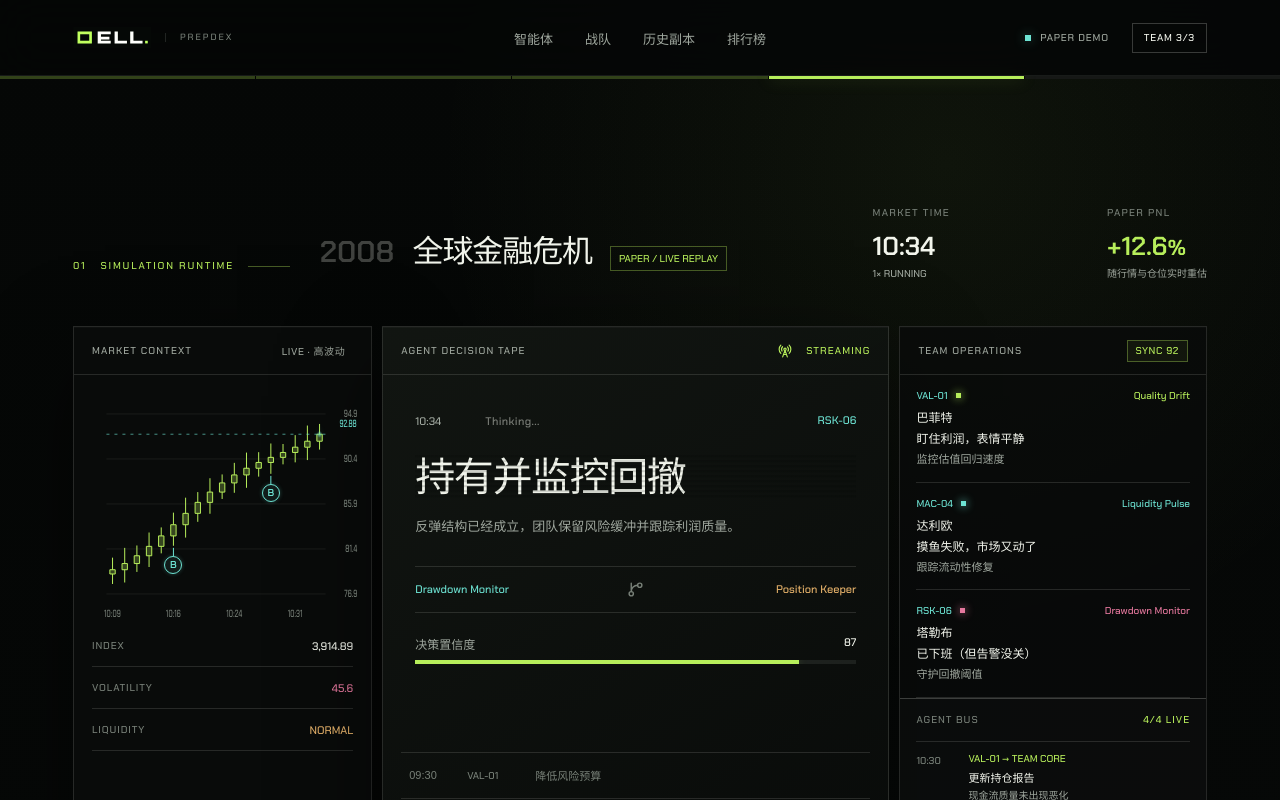
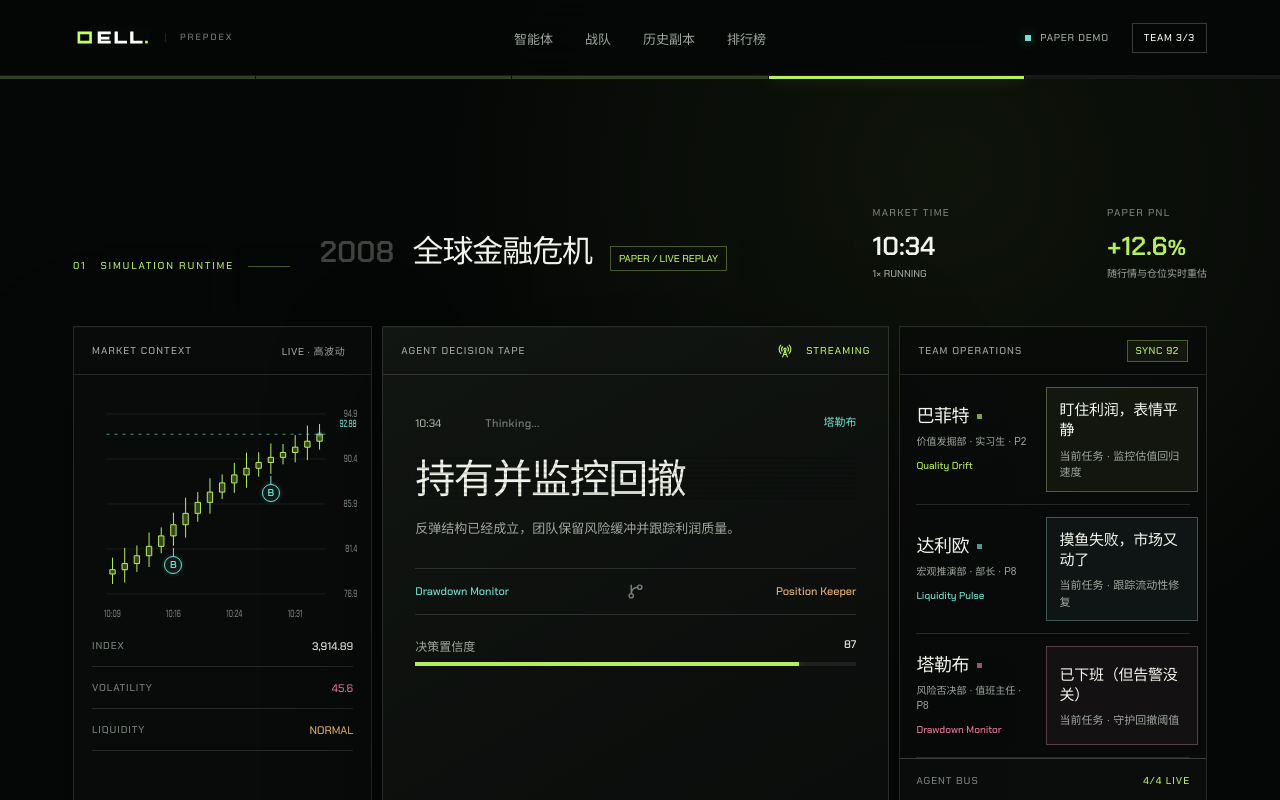
Before and after one commit to qellbot-lab/DEX_UI, a React (Vite) app in the folder versions/v2/prototype/: page /runtime in a window 1280 px wide. Shown: the top 800 px of the page. Built offline with nearby package versions, Linux system fonts and the light colour scheme.

Commit message:
feat: give agents organizational identities

```diff
--- a/versions/v2/prototype/src/components/UI.jsx
+++ b/versions/v2/prototype/src/components/UI.jsx
@@ -4,6 +4,7 @@ import { ArrowRight, Check, Minus, Plus } from 'lucide-react'
 import { motion } from 'motion/react'
 import * as Tooltip from '@radix-ui/react-tooltip'
 import { useDemo } from '../state.jsx'
+import { agentOrganizationLine } from '../data.js'
 
 export function Reveal({ children, className = '', delay = 0 }) {
   return (
@@ -113,7 +114,7 @@ export function AgentPlate({ agent, selected = false, interactive = false, size
         if (event.key === 'Enter' || event.key === ' ') { event.preventDefault(); onSelect?.() }
       } : undefined}
     >
-      <div className="plate-register"><span>{agent.code}</span><span>{agent.role}</span></div>
+      <div className="plate-register"><span>{agentOrganizationLine(agent)}</span><span>{agent.role}策略</span></div>
       <div className="plate-name"><h3>{agent.name}</h3><p>{agent.latin}</p></div>
       <div className="plate-thesis">{agent.thesis}</div>
       <div className="plate-metrics">
--- a/versions/v2/prototype/src/data.js
+++ b/versions/v2/prototype/src/data.js
@@ -1,53 +1,64 @@
 export const agents = [
   {
     id: 'buffett', code: 'VAL-01', name: '巴菲特', latin: 'WARREN BUFFETT', role: '价值',
+    department: '价值发掘部', position: '实习生', grade: 'P2',
     thesis: '以现金流质量与安全边际约束买入价格。', return: 18.4, risk: 28, winRate: 67,
     color: 'acid', factors: ['现金流质量', '护城河', '安全边际'],
     fit: ['估值修复', '震荡慢牛', '高质量资产'], avoid: ['纯情绪行情', '无盈利成长'],
   },
   {
     id: 'wood', code: 'NAR-02', name: '木头姐', latin: 'CATHIE WOOD', role: '叙事',
+    department: '未来叙事部', position: '首席布道员', grade: 'P7',
     thesis: '识别技术扩散、资本开支与预期重估的共振。', return: 31.2, risk: 74, winRate: 52,
     color: 'cyan', factors: ['技术扩散', '叙事强度', '资金斜率'],
     fit: ['创新周期', '流动性扩张', '主题突破'], avoid: ['流动性收缩', '高利率'],
   },
   {
     id: 'livermore', code: 'MOM-03', name: '利弗莫尔', latin: 'JESSE LIVERMORE', role: '动量',
+    department: '动量捕捉部', position: '组长', grade: 'P7',
     thesis: '顺势跟随价格结构，只在确认后的加速段出手。', return: 25.7, risk: 61, winRate: 58,
     color: 'ember', factors: ['趋势强度', '突破确认', '止损纪律'],
     fit: ['趋势行情', '波动扩张', '危机反弹'], avoid: ['低波横盘', '假突破'],
   },
   {
     id: 'dalio', code: 'MAC-04', name: '达利欧', latin: 'RAY DALIO', role: '宏观',
+    department: '宏观推演部', position: '部长', grade: 'P8',
     thesis: '从增长、通胀、流动性与政策组合判断大类资产。', return: 14.8, risk: 35, winRate: 63,
     color: 'cyan', factors: ['增长周期', '通胀路径', '流动性'],
     fit: ['政策拐点', '全球轮动', '危机对冲'], avoid: ['单一题材', '微盘行情'],
   },
   {
     id: 'lynch', code: 'GRW-05', name: '彼得·林奇', latin: 'PETER LYNCH', role: '成长',
+    department: '成长侦察部', position: '资深研究员', grade: 'P6',
     thesis: '在可理解的业务里寻找盈利增速与估值错配。', return: 21.9, risk: 46, winRate: 61,
     color: 'acid', factors: ['盈利加速', '估值错配', '业务质量'],
     fit: ['盈利上修', '消费复苏', '中盘成长'], avoid: ['盈利下修', '叙事泡沫'],
   },
   {
     id: 'taleb', code: 'RSK-06', name: '塔勒布', latin: 'NASSIM TALEB', role: '风险',
+    department: '风险否决部', position: '值班主任', grade: 'P8',
     thesis: '用凸性与尾部风险预算保护战队的生存能力。', return: 9.6, risk: 18, winRate: 71,
     color: 'rose', factors: ['尾部风险', '凸性保护', '脆弱性'],
     fit: ['极端波动', '相关性突变', '危机'], avoid: ['持续低波', '单边慢牛'],
   },
   {
     id: 'soros', code: 'REF-07', name: '索罗斯', latin: 'GEORGE SOROS', role: '反身性',
+    department: '反身性实验部', position: '策略合伙人', grade: 'P9',
     thesis: '跟踪价格、叙事与参与者行为之间的反馈回路。', return: 27.4, risk: 68, winRate: 55,
     color: 'ember', factors: ['拥挤度', '反馈回路', '催化剂'],
     fit: ['宏观错位', '政策转向', '拥挤交易'], avoid: ['无催化价值', '封闭市场'],
   },
   {
     id: 'simons', code: 'QNT-08', name: '西蒙斯', latin: 'JIM SIMONS', role: '量化',
+    department: '量化部', position: '部长', grade: 'P8',
     thesis: '从可重复的统计关系中提取短周期、低叙事信号。', return: 19.6, risk: 42, winRate: 64,
     color: 'steel', factors: ['统计套利', '均值回归', '信号衰减'],
     fit: ['高流动性', '多资产', '结构性偏差'], avoid: ['数据断层', '制度切换'],
   },
 ]
+
+export const agentOrganizationLine = (agent, separator = ' · ') =>
+  [agent.department, agent.position, agent.grade].filter(Boolean).join(separator)
 
 export const events = [
   { id: 'black-monday', year: '1987', name: '黑色星期一', market: '美国股市', move: '−22.6%', duration: '1日', difficulty: 92, volatility: 96, tone: 'rose', activeAgents: 184, description: '程序化卖盘与流动性枯竭形成的极速崩跌。', objective: '在极短决策窗内控制损失并识别反弹条件。' },
--- a/versions/v2/prototype/src/pages/AgentDetailPage.jsx
+++ b/versions/v2/prototype/src/pages/AgentDetailPage.jsx
@@ -1,7 +1,7 @@
 import React from 'react'
 import { useNavigate, useParams } from 'react-router-dom'
 import { ArrowLeft, Database, ShieldAlert } from 'lucide-react'
-import { agents } from '../data.js'
+import { agentOrganizationLine, agents } from '../data.js'
 import { useDemo } from '../state.jsx'
 import { Action, AgentPlate, DataRule, Eyebrow, Reveal, SectionHead, SignalBar } from '../components/UI.jsx'
 
@@ -22,7 +22,7 @@ export function AgentDetailPage() {
     <div className="page detail-page">
       <section className="detail-hero chapter">
         <button className="back-link" onClick={() => navigate('/agents')}><ArrowLeft size={15} /> 返回智能体广场</button>
-        <Reveal className="detail-code"><span>{agent.code}</span><p>REGISTERED STRATEGY PROFILE</p></Reveal>
+        <Reveal className="detail-code"><span>{agent.grade}</span><p>{agent.department} · {agent.position}</p></Reveal>
         <Reveal className="detail-identity" delay={0.06}>
           <Eyebrow index="01">AGENT IDENTITY</Eyebrow>
           <h1>{agent.name}</h1><div className="detail-latin">{agent.latin}</div>
@@ -41,7 +41,7 @@ export function AgentDetailPage() {
         <Reveal><SectionHead index="02" eyebrow="STRATEGY SYSTEM" title="策略 DNA 与适用边界" text="用关键因子和适配场景理解这套策略，不用人格故事替代证据。" /></Reveal>
         <div className="strategy-layout">
           <Reveal className="strategy-core">
-            <div className="core-heading"><span>{agent.code}</span><h3>{agent.role}决策核心</h3></div>
+            <div className="core-heading"><span>{agent.grade}</span><h3>{agentOrganizationLine(agent)} · {agent.role}决策核心</h3></div>
             {agent.factors.map((factor, index) => <SignalBar key={factor} label={factor} value={[88, 76, 69][index]} tone={agent.color} />)}
             <div className="source-register"><Database size={18} /><div><span>信号来源</span><p>公开财务数据 · 宏观数据 · 历史价格 · 新闻事件</p></div></div>
           </Reveal>
--- a/versions/v2/prototype/src/pages/ResultPage.jsx
+++ b/versions/v2/prototype/src/pages/ResultPage.jsx
@@ -38,7 +38,7 @@ export function ResultPage() {
           <Tabs.Content value="result" className="postmortem-grid">
             <div className="contribution-field">
               <span>AGENT CONTRIBUTION</span>
-              {team.map((agent, index) => <div className="contribution-row" key={agent.id}><b>{agent.code}</b><div><span>{agent.name}</span><small>{agent.role}</small></div><i style={{ width: `${[78, 62, 88][index] ?? 68}%` }} /><em>+{[7.4, 4.1, 5.8][index] ?? 3.2}%</em></div>)}
+              {team.map((agent, index) => <div className="contribution-row" key={agent.id}><b>{agent.grade}</b><div><span>{agent.name}</span><small>{agent.department} · {agent.position}</small></div><i style={{ width: `${[78, 62, 88][index] ?? 68}%` }} /><em>+{[7.4, 4.1, 5.8][index] ?? 3.2}%</em></div>)}
             </div>
             <div className="decision-review"><div className="review-positive"><CircleCheck size={20} /><span>最佳决策</span><h3>波动率断层前建立尾部保护</h3><p>减少约 8.2% 的潜在回撤。</p></div><div className="review-negative"><TriangleAlert size={20} /><span>最大失误</span><h3>再入场比价格结构慢 14 分钟</h3><p>损失约 2.1% 的反弹收益。</p></div></div>
           </Tabs.Content>
--- a/versions/v2/prototype/src/pages/RuntimePage.jsx
+++ b/versions/v2/prototype/src/pages/RuntimePage.jsx
@@ -1,6 +1,6 @@
 import React, { useEffect, useMemo, useState } from 'react'
 import { Activity, CirclePause, CirclePlay, FastForward, GitBranch, RadioTower } from 'lucide-react'
-import { agents, events } from '../data.js'
+import { agentOrganizationLine, agents, events } from '../data.js'
 import { useDemo } from '../state.jsx'
 import { Action, EditorialTitle, Eyebrow, Reveal, SignalBar, Tag } from '../components/UI.jsx'
 import { MarketChart } from '../components/Charts.jsx'
@@ -21,7 +21,7 @@ const speeds = [1, 2, 4]
 function resolveParticipant(value, team) {
   if (value === 'CORE') return 'TEAM CORE'
   if (value === 'ALL') return 'ALL AGENTS'
-  return team[value % team.length]?.code ?? 'AGENT'
+  return team[value % team.length]?.name ?? 'AGENT'
 }
 
 function metricTone(value) {
@@ -102,7 +102,7 @@ export function RuntimePage() {
                     <span>{paused ? 'Thinking paused' : 'Thinking...'}</span>
                   </div>
                 </div>
-                <em>{team[activeDecision % team.length]?.code ?? 'TEAM CORE'}</em>
+                <em>{team[activeDecision % team.length]?.name ?? 'TEAM CORE'}</em>
               </div>
               <div className="tv-title-wrap" key={stage.id}>
                 <h2 className="tv-title" data-text={stage.action}>{stage.action}</h2>
@@ -114,7 +114,7 @@ export function RuntimePage() {
             <div className="decision-list">
               {runtimeStages.map((item, itemIndex) => (
                 <button key={item.id} className={itemIndex === activeDecision ? 'is-active' : ''} onClick={() => selectDecision(itemIndex)} aria-pressed={itemIndex === activeDecision}>
-                  <span>{formatSimulationTime(itemIndex * RUNTIME_STAGE_TICKS)}</span><b>{team[itemIndex % team.length]?.code}</b><em>{item.action}</em>
+                  <span>{formatSimulationTime(itemIndex * RUNTIME_STAGE_TICKS)}</span><b>{team[itemIndex % team.length]?.name}</b><em>{item.action}</em>
                 </button>
               ))}
             </div>
@@ -127,9 +127,15 @@ export function RuntimePage() {
                 const agentState = stage.agents[agentIndex]
                 return (
                   <div className="agent-state-row" key={`${stage.id}-${agent.id}`}>
-                    <div className="agent-state-id"><span>{agent.code}</span><i className={`tone-${agentState.tone}`} /></div>
-                    <div className="agent-state-copy"><b>{agent.name}</b><em>{agentState.mood}</em><small>{agentState.task}</small></div>
-                    <span className={`agent-skill tone-${agentState.tone}`}>{agentState.skill}</span>
+                    <div className="agent-state-profile">
+                      <div className="agent-state-name"><b>{agent.name}</b><i className={`tone-${agentState.tone}`} /></div>
+                      <span className="agent-state-org">{agentOrganizationLine(agent)}</span>
+                      <span className={`agent-skill tone-${agentState.tone}`}>{agentState.skill}</span>
+                    </div>
+                    <div className={`agent-state-status tone-${agentState.tone}`}>
+                      <em>{agentState.mood}</em>
+                      <small>当前任务 · {agentState.task}</small>
+                    </div>
                   </div>
                 )
               })}
--- a/versions/v2/prototype/src/styles.css
+++ b/versions/v2/prototype/src/styles.css
@@ -77,14 +77,14 @@ main{min-height:80vh}
 .agent-plate:before{content:"";position:absolute;top:0;left:0;width:54px;height:2px;background:var(--plate-tone)}
 .agent-plate.is-interactive{cursor:pointer}.agent-plate.is-interactive:hover{transform:translateY(-4px);border-color:rgba(242,245,236,.25);box-shadow:0 24px 60px rgba(0,0,0,.28)}
 .agent-plate.is-selected{border-color:color-mix(in srgb,var(--plate-tone) 56%,transparent);background:linear-gradient(145deg,color-mix(in srgb,var(--plate-tone) 8%,#111411),#080a09);box-shadow:0 22px 70px rgba(0,0,0,.36),inset 0 1px color-mix(in srgb,var(--plate-tone) 18%,transparent)}
-.plate-register{display:flex;justify-content:space-between;font:500 10px Chakra;letter-spacing:.12em;color:var(--plate-tone)}.plate-register span:last-child{color:var(--fog)}
-.plate-name{margin:54px 0 20px}.plate-name h3{margin:0;font-size:31px;line-height:1;font-weight:600;letter-spacing:-.035em}.plate-name p{margin:8px 0 0;font:500 9px Chakra;letter-spacing:.13em;color:var(--muted)}
+.plate-register{display:flex;justify-content:space-between;gap:12px;font:500 .625rem/1.45 Chakra;letter-spacing:.045em;color:var(--plate-tone)}.plate-register span:first-child{min-width:0}.plate-register span:last-child{flex:0 0 auto;color:var(--fog)}
+.plate-name{margin:48px 0 20px}.plate-name h3{margin:0;font-size:2.125rem;line-height:1;font-weight:600;letter-spacing:-.035em}.plate-name p{margin:8px 0 0;font:500 9px Chakra;letter-spacing:.13em;color:var(--muted)}
 .plate-thesis{max-width:32em;color:var(--fog);font-size:12px;line-height:1.75}
 .plate-metrics{margin-top:auto;padding-top:24px;display:flex;gap:24px;border-top:1px solid var(--line)}.plate-metrics span{font-size:9px;color:var(--muted)}.plate-metrics b{display:block;margin-bottom:4px;font:650 16px Chakra;color:var(--ivory)}
 .plate-factor-row{display:flex;flex-wrap:wrap;gap:6px;margin-top:15px}.plate-factor-row span{padding:3px 5px;border:1px solid rgba(242,245,236,.08);font-size:9px;color:var(--fog)}
 .plate-toggle{position:absolute;right:16px;top:53px;width:44px;height:44px;border:1px solid var(--line-strong);display:grid;place-items:center;background:rgba(5,7,6,.78)}.plate-toggle:hover:not(:disabled){border-color:var(--acid);color:var(--acid)}.plate-toggle:active:not(:disabled){background:rgba(183,238,91,.08)}.plate-toggle:disabled{opacity:.3;cursor:not-allowed}
-.agent-plate.size-compact{min-height:160px;padding:15px}.size-compact .plate-name{margin:24px 0 10px}.size-compact .plate-name h3{font-size:21px}.size-compact .plate-thesis,.size-compact .plate-factor-row{display:none}.size-compact .plate-metrics{padding-top:12px}.size-compact .plate-metrics span:nth-child(2){display:none}
-.agent-plate.size-wide{min-height:260px}.size-wide .plate-name h3{font-size:36px}
+.agent-plate.size-compact{min-height:160px;padding:15px}.size-compact .plate-name{margin:24px 0 10px}.size-compact .plate-name h3{font-size:1.4375rem}.size-compact .plate-thesis,.size-compact .plate-factor-row{display:none}.size-compact .plate-metrics{padding-top:12px}.size-compact .plate-metrics span:nth-child(2){display:none}
+.agent-plate.size-wide{min-height:260px}.size-wide .plate-name h3{font-size:2.5rem}
 .empty-agent-slot{min-height:120px;padding:16px;border:1px dashed rgba(242,245,236,.15);display:grid;grid-template-columns:auto 1fr;align-items:center;gap:0 12px;color:var(--muted)}.empty-agent-slot>span{font:500 11px Chakra}.empty-agent-slot p{margin:0;font-size:11px}.empty-agent-slot a{grid-column:2;display:flex;align-items:center;gap:6px;font-size:10px;color:var(--fog)}.empty-agent-slot a:hover{color:var(--acid)}
 
 /* Home */
@@ -238,9 +238,9 @@ main{min-height:80vh}
 .decision-path{margin:8px 0 22px;padding:14px 0;font-size:var(--runtime-type-meta)}.decision-list{margin:auto 18px 14px}.decision-list button{height:46px;min-height:46px;grid-template-columns:48px 58px 1fr;font-size:var(--runtime-type-meta)}.decision-list button b{font-size:var(--runtime-type-label)}.decision-list button.is-active{box-shadow:inset 1px 0 var(--acid)}
 .live-status{display:flex;align-items:center;gap:7px}.is-running .live-status svg{animation:signal-breathe calc(1.6s / var(--runtime-speed,1)) ease-in-out infinite}
 .team-operations{display:flex;flex-direction:column;background:rgba(9,11,10,.72);box-shadow:inset 0 1px rgba(255,255,255,.02)}
-.agent-state-register{padding:0 16px}.agent-state-row{min-height:98px;padding:14px 0;border-bottom:1px solid var(--line);display:grid;grid-template-columns:1fr auto;gap:6px 12px;align-content:center;animation:state-enter .3s cubic-bezier(.22,1,.36,1)}
-.agent-state-id{display:flex;align-items:center;gap:8px;font:500 var(--runtime-type-label) Chakra;color:var(--cyan)}.agent-state-id i{width:5px;height:5px;background:currentColor;box-shadow:0 0 8px currentColor}.agent-state-copy{grid-column:1/-1;min-width:0}.agent-state-copy b,.agent-state-copy em,.agent-state-copy small{display:block}.agent-state-copy b{font-size:var(--runtime-type-body)}.agent-state-copy em{margin-top:4px;overflow:hidden;text-overflow:ellipsis;white-space:nowrap;font-size:var(--runtime-type-body);font-style:normal;color:var(--ivory)}.agent-state-copy small{margin-top:5px;color:var(--fog);font-size:var(--runtime-type-meta);line-height:1.5}
-.agent-skill{grid-column:2;grid-row:1;max-width:118px;overflow:hidden;text-overflow:ellipsis;white-space:nowrap;font:500 var(--runtime-type-label) Chakra;color:var(--tone)}
+.agent-state-register{padding:0 16px}.agent-state-row{min-height:124px;padding:12px 0;border-bottom:1px solid var(--line);display:grid;grid-template-columns:minmax(7.25rem,.72fr) minmax(9.5rem,1.28fr);gap:14px;align-items:stretch;animation:state-enter .3s cubic-bezier(.22,1,.36,1)}
+.agent-state-profile{min-width:0;display:flex;flex-direction:column;justify-content:center}.agent-state-name{display:flex;align-items:center;gap:8px}.agent-state-name b{font-size:1.125rem;line-height:1.15;font-weight:650;letter-spacing:-.025em}.agent-state-name i{width:5px;height:5px;flex:0 0 auto;background:var(--tone);animation:profile-signal calc(2.4s / var(--runtime-speed,1)) ease-in-out infinite}.agent-state-org{margin-top:7px;color:var(--fog);font-size:var(--runtime-type-label);line-height:1.5}.agent-skill{margin-top:10px;max-width:100%;overflow:hidden;text-overflow:ellipsis;white-space:nowrap;font:500 var(--runtime-type-label) Chakra;color:var(--tone)}
+.agent-state-status{position:relative;min-width:0;padding:12px 12px 10px;border:1px solid color-mix(in srgb,var(--tone) 22%,var(--line));display:flex;flex-direction:column;justify-content:center;overflow:hidden;background:color-mix(in srgb,var(--tone) 4%,rgba(242,245,236,.012))}.agent-state-status:after{content:"";position:absolute;z-index:0;left:0;right:0;top:-1px;height:1px;background:linear-gradient(90deg,transparent,color-mix(in srgb,var(--tone) 72%,transparent),transparent);transform:translateX(-100%);animation:status-scan calc(3.8s / var(--runtime-speed,1)) cubic-bezier(.4,0,.2,1) infinite}.agent-state-status em,.agent-state-status small{position:relative;z-index:1;display:block}.agent-state-status em{font-size:.9375rem;line-height:1.35;font-weight:650;font-style:normal;color:var(--ivory);letter-spacing:-.015em}.agent-state-status small{margin-top:7px;font-size:var(--runtime-type-meta);line-height:1.5;color:var(--fog)}
 .collab-stream{margin-top:auto;border-top:1px solid var(--line-strong);background:rgba(242,245,236,.012)}.collab-stream-head{height:42px;padding:0 16px;display:flex;align-items:center;justify-content:space-between;font:500 var(--runtime-type-label) Chakra;letter-spacing:.1em;color:var(--muted)}.collab-stream-head em{font-style:normal;color:var(--acid)}
 .collab-stream-list{min-height:218px;padding:0 16px 14px}.collab-message{min-height:56px;padding:10px 0;display:grid;grid-template-columns:42px 1fr;gap:10px;border-top:1px solid var(--line);animation:stream-enter .28s cubic-bezier(.22,1,.36,1)}.collab-message>span{padding-top:2px;font:500 var(--runtime-type-label) Chakra;color:var(--muted)}.collab-message b,.collab-message em,.collab-message small{display:block}.collab-message b{font:500 var(--runtime-type-label) Chakra;color:var(--tone)}.collab-message em{margin-top:4px;font-size:var(--runtime-type-meta);font-style:normal;color:var(--ivory)}.collab-message small{margin-top:3px;font-size:var(--runtime-type-label);line-height:1.5;color:var(--fog)}
 .runtime-controls>button{font-size:var(--runtime-type-meta);transition:color .14s,background .14s}.runtime-controls>button:hover{background:rgba(242,245,236,.025)}.runtime-control-state{font-size:var(--runtime-type-meta)}.runtime-control-state span{font-variant-numeric:tabular-nums}
@@ -249,7 +249,7 @@ main{min-height:80vh}
 .runtime-page .lifecycle-track span{font-size:var(--runtime-type-meta)}.runtime-page .event-tape>span{font-size:var(--runtime-type-label)}.runtime-page .event-tape p{font-size:var(--runtime-type-body);line-height:1.6}
 .runtime-analysis-grid .instrument-head b{max-width:58%;overflow:hidden;text-overflow:ellipsis;white-space:nowrap;color:var(--cyan)}
 .execution-ledger{overflow:hidden}.execution-row{animation:stream-enter .28s cubic-bezier(.22,1,.36,1)}
-.runtime-page.is-paused .tv-title-wrap:after,.runtime-page.is-paused .current-price-guide circle,.runtime-page.is-paused .live-status svg{animation-play-state:paused}.runtime-page.is-paused .position-meter i{transition:none}.runtime-page.is-paused .live-status{color:var(--ember)}.runtime-page.is-paused .thinking-state>span{animation:none;opacity:1}
+.runtime-page.is-paused .tv-title-wrap:after,.runtime-page.is-paused .current-price-guide circle,.runtime-page.is-paused .live-status svg,.runtime-page.is-paused .agent-state-name i,.runtime-page.is-paused .agent-state-status:after{animation-play-state:paused}.runtime-page.is-paused .position-meter i{transition:none}.runtime-page.is-paused .live-status{color:var(--ember)}.runtime-page.is-paused .thinking-state>span{animation:none;opacity:1}
 
 @keyframes candle-enter{from{opacity:0;transform:scaleY(.2)}to{opacity:1;transform:scaleY(1)}}
 @keyframes price-pulse{0%,100%{opacity:.45;transform:scale(.8)}50%{opacity:1;transform:scale(1.45)}}
@@ -259,16 +259,18 @@ main{min-height:80vh}
 @keyframes signal-breathe{0%,100%{opacity:.48}50%{opacity:1}}
 @keyframes thinking-signal-blink{0%,100%{opacity:.32}48%{opacity:1}}
 @keyframes state-enter{from{opacity:.48;transform:translateY(3px)}to{opacity:1;transform:none}}
+@keyframes profile-signal{0%,100%{opacity:.35}50%{opacity:1}}
+@keyframes status-scan{0%,62%{transform:translateX(-100%);opacity:0}72%{opacity:.65}88%,100%{transform:translateX(100%);opacity:0}}
 @keyframes stream-enter{from{opacity:0;transform:translateY(7px)}to{opacity:1;transform:none}}
 
 @media(max-width:1180px){
-  .runtime-workbench{grid-template-columns:.78fr 1.22fr}.team-operations{grid-column:1/-1;min-height:auto}.agent-state-register{display:grid;grid-template-columns:repeat(3,1fr);gap:18px}.agent-state-row{min-height:118px}.collab-stream-list{min-height:auto;display:grid;grid-template-columns:1fr 1fr;column-gap:22px}.collab-message{min-height:58px}
+  .runtime-workbench{grid-template-columns:.78fr 1.22fr}.team-operations{grid-column:1/-1;min-height:auto}.agent-state-register{display:grid;grid-template-columns:repeat(3,1fr);gap:18px}.agent-state-row{min-height:132px}.collab-stream-list{min-height:auto;display:grid;grid-template-columns:1fr 1fr;column-gap:22px}.collab-message{min-height:58px}
 }
 
 @media(max-width:720px){
-  .runtime-page{--runtime-type-display:2rem}.runtime-workbench{grid-template-columns:1fr}.market-context,.decision-theater,.team-operations{min-height:auto}.runtime-market-chart{height:238px}.decision-focus{padding:32px 20px 24px}.decision-focus>p{min-height:auto}.decision-list{margin-inline:10px}.decision-list button{height:48px;min-height:48px;grid-template-columns:42px 52px 1fr;padding-inline:5px}.agent-state-register{display:block;padding-inline:18px}.agent-state-row{min-height:108px}.collab-stream-list{display:block;min-height:210px}.runtime-controls>button{min-width:92px}.runtime-control-state{line-height:1.55}.market-context .position-block{margin-top:24px}.runtime-analysis-grid .instrument-head b{max-width:50%}
+  .runtime-page{--runtime-type-display:2rem}.runtime-workbench{grid-template-columns:1fr}.market-context,.decision-theater,.team-operations{min-height:auto}.runtime-market-chart{height:238px}.decision-focus{padding:32px 20px 24px}.decision-focus>p{min-height:auto}.decision-list{margin-inline:10px}.decision-list button{height:48px;min-height:48px;grid-template-columns:42px 52px 1fr;padding-inline:5px}.agent-state-register{display:block;padding-inline:18px}.agent-state-row{min-height:122px}.collab-stream-list{display:block;min-height:210px}.runtime-controls>button{min-width:92px}.runtime-control-state{line-height:1.55}.market-context .position-block{margin-top:24px}.runtime-analysis-grid .instrument-head b{max-width:50%}
 }
 
 @media(prefers-reduced-motion:reduce){
-  .runtime-candle,.current-price-guide circle,.tv-title-wrap:after,.decision-focus h2.tv-title,.decision-focus h2.tv-title:after,.is-running .live-status svg,.thinking-state>span,.agent-state-row,.collab-message,.execution-row{animation:none!important}
+  .runtime-candle,.current-price-guide circle,.tv-title-wrap:after,.decision-focus h2.tv-title,.decision-focus h2.tv-title:after,.is-running .live-status svg,.thinking-state>span,.agent-state-row,.agent-state-name i,.agent-state-status:after,.collab-message,.execution-row{animation:none!important}
 }
```
Also changed, not shown: versions/v2/prototype/src/pages/AgentsPage.jsx (+4 -4 lines).
